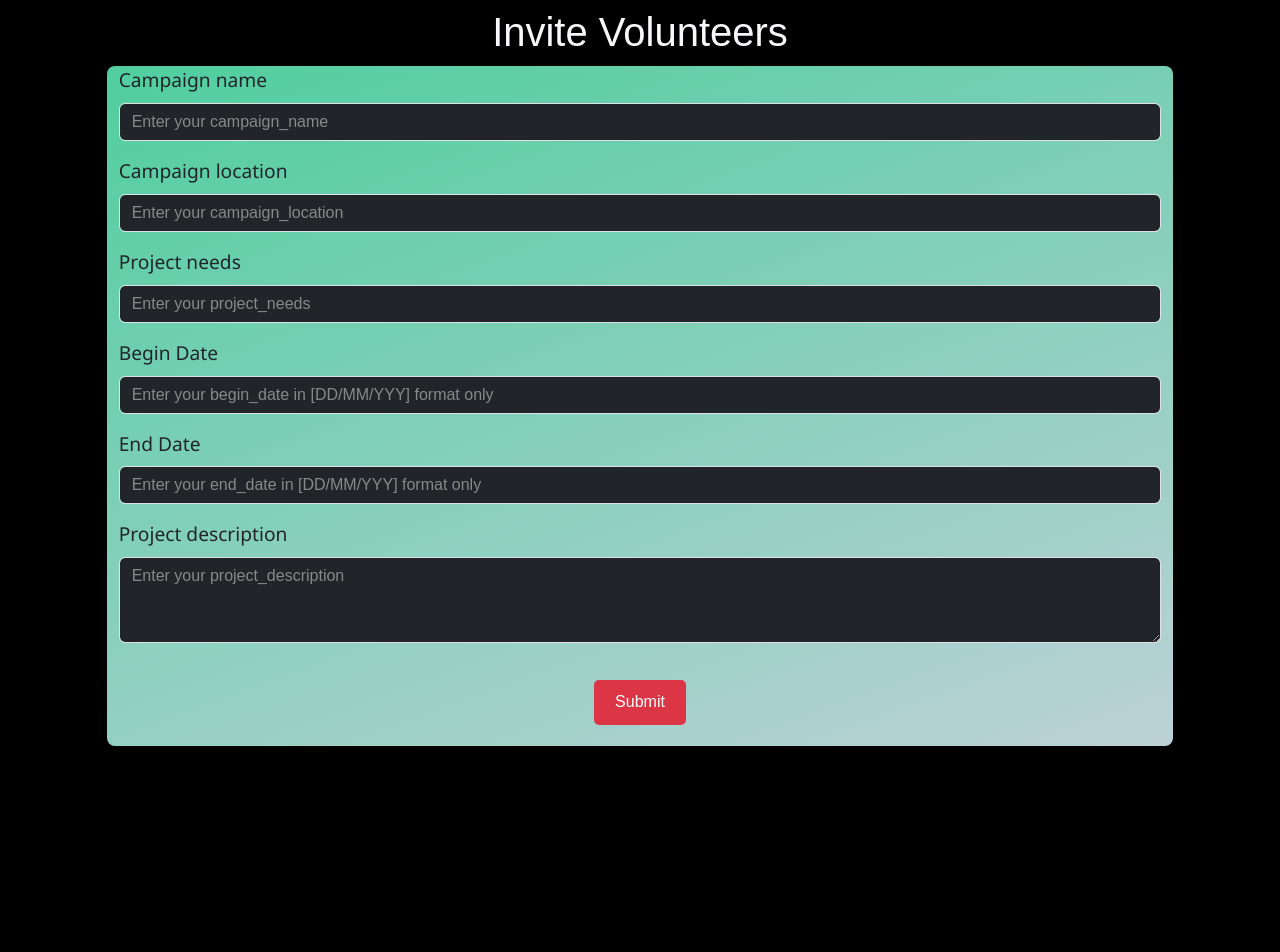
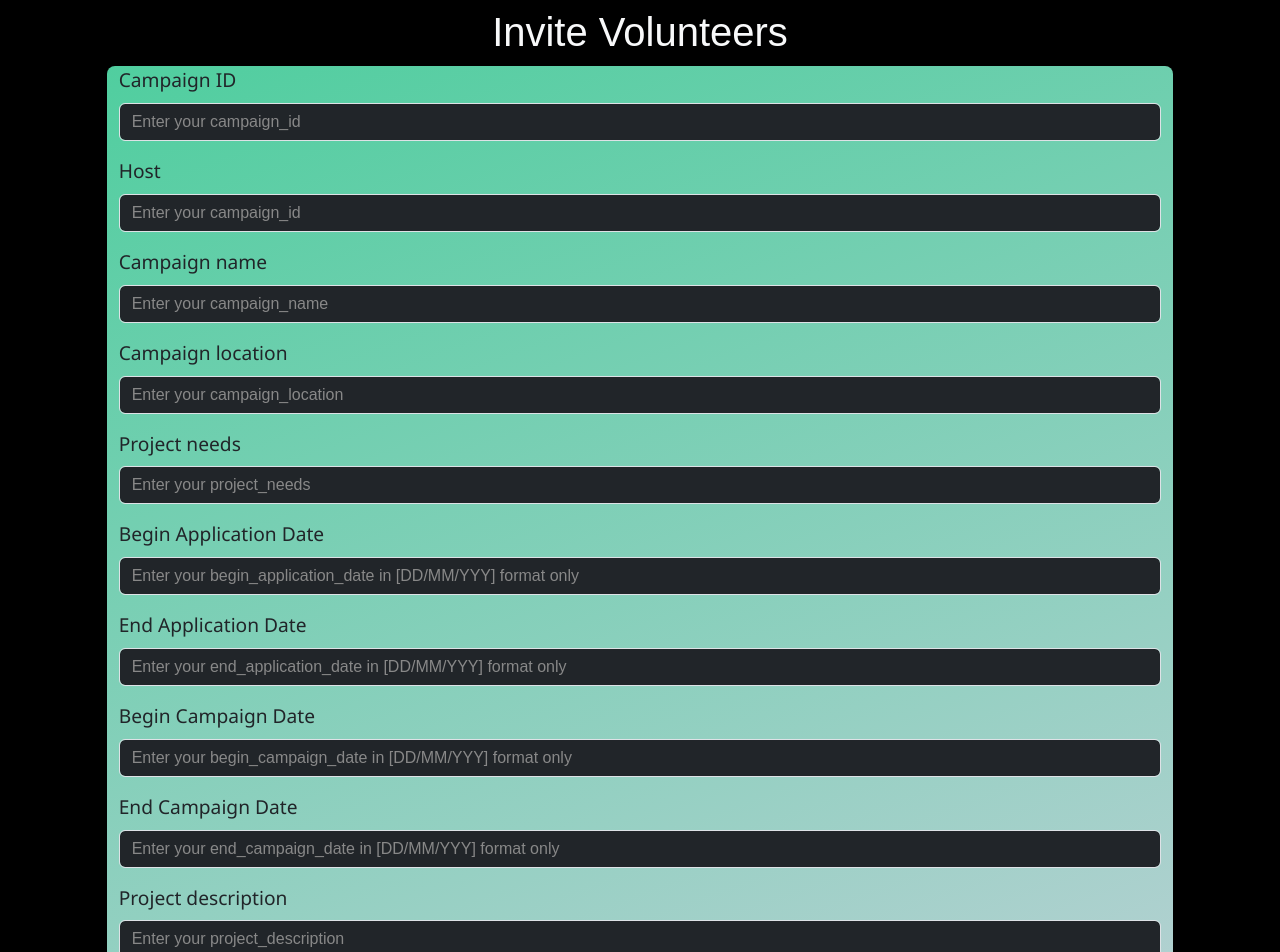
Before and after one commit to Samarth-09/NGOAlly, a React (Create React App) app in the folder Frontend/client/: page /ngocreatecampaign in a window 1280 px wide. Shown: the top 952 px of the page. Before the commit the page ends 800 px from the top, so only its background shows below. Built offline with nearby package versions, Linux system fonts and the light colour scheme.

Commit message:
[Added/Updated]: Createcampaign successfully integrated on formsubmission.

```diff
--- a/Frontend/client/src/App.js
+++ b/Frontend/client/src/App.js
@@ -27,7 +27,7 @@ function App() {
             element={
               <div>
                 <NgoNav />
-                <NgoDashboard />
+                <NgoDashboard/>
               </div>
             }
           />
--- a/Frontend/client/src/components/NGO/Createcampaign.js
+++ b/Frontend/client/src/components/NGO/Createcampaign.js
@@ -1,13 +1,86 @@
-import React from "react";
+import React, { useState } from "react";
+import axios from "axios";
 
 export default function Createcampaign() {
+  const [name, setName] = useState("");
+  const [campaignId, setcampaignId] = useState("");
+  const [host, setHost] = useState("");
+  const [location, setLocation] = useState("");
+  const [needs, setNeeds] = useState("");
+  const [beginApplicationDate, setbeginapplicationDate] = useState("");
+  const [beginCampaignDate, setbegincampaignDate] = useState("");
+  const [endApplicationDate, setendapplicationDate] = useState("");
+  const [endCampaignDate, setendcampaignDate] = useState("");
+  const [description, setDescription] = useState("");
+  const handleSubmit = async (event) => {
+    event.preventDefault();
+    try {
+      let applicationendbeginDate = beginApplicationDate.concat(
+        "-",
+        endApplicationDate
+      );
+      let campaignendbeginDate = beginCampaignDate.concat("-", endCampaignDate);
+      const response = await axios
+        .post("http://localhost:3003/campaign/create", {
+          name: name,
+          location: location,
+          id: parseInt(campaignId),
+          host: parseInt(host),
+          ProjectNeeds: needs,
+          applicationDate: applicationendbeginDate,
+          description: description,
+          campaignDate: campaignendbeginDate,
+        })
+        .then((res) => {
+          if (res.data.msg === "done") {
+            alert("Campaign registered successfully");
+          } else {
+            alert("Error");
+          }
+        })
+        .catch((e) => {
+          alert("Error in providing details");
+          console.log(e);
+        });
+    } catch (e) {
+      console.log(e);
+    }
+  };
   return (
     <div>
       <h1 className="text-light text-center my-2">Invite Volunteers</h1>
+      <form onSubmit={handleSubmit}>
         <div
           className="col-10 bg-color-createcampaign container"
-        style={{ borderRadius: "8px"}}
+          style={{ borderRadius: "8px" }}
         >
+          <div className="mb-3" style={{ marginTop: "1%" }}>
+            <label for="campaignid" className="form-label font-family-label">
+              Campaign ID
+            </label>
+            <input
+              type="text"
+              className="form-control text-light bg-dark createcampaign-placeholder"
+              id="campaignid"
+              placeholder="Enter your campaign_id"
+              value={campaignId}
+              onChange={(e) => setcampaignId(e.target.value)}
+            />
+          </div>
+          <div className="mb-3" style={{ marginTop: "1%" }}>
+            <label for="host" className="form-label font-family-label">
+              Host
+            </label>
+            <input
+              type="text"
+              className="form-control text-light bg-dark createcampaign-placeholder"
+              id="host"
+              placeholder="Enter your campaign_id"
+              value={host}
+              onChange={(e) => setHost(e.target.value)}
+            />
+          </div>
+
           <div className="mb-3" style={{ marginTop: "1%" }}>
             <label for="campaignname" className="form-label font-family-label">
               Campaign name
@@ -15,12 +88,18 @@ export default function Createcampaign() {
             <input
               type="text"
               className="form-control text-light bg-dark createcampaign-placeholder"
-            id="projectname"
+              id="campaignname"
               placeholder="Enter your campaign_name"
+              value={name}
+              onChange={(e) => setName(e.target.value)}
             />
           </div>
+
           <div className="mb-3" style={{ marginTop: "1%" }}>
-          <label for="projectlocation" className="form-label font-family-label">
+            <label
+              for="projectlocation"
+              className="form-label font-family-label"
+            >
               Campaign location
             </label>
             <input
@@ -28,6 +107,8 @@ export default function Createcampaign() {
               className="form-control text-light bg-dark createcampaign-placeholder"
               id="projectlocation"
               placeholder="Enter your campaign_location"
+              value={location}
+              onChange={(e) => setLocation(e.target.value)}
             />
           </div>
           <div className="mb-3" style={{ marginTop: "1%" }}>
@@ -39,28 +120,72 @@ export default function Createcampaign() {
               className="form-control text-light bg-dark createcampaign-placeholder"
               id="projectneeds"
               placeholder="Enter your project_needs"
+              value={needs}
+              onChange={(e) => setNeeds(e.target.value)}
             />
           </div>
           <div className="mb-3" style={{ marginTop: "1%" }}>
-          <label for="begindate" className="form-label font-family-label">
-            Begin Date
+            <label
+              for="beginapplicationdate"
+              className="form-label font-family-label"
+            >
+              Begin Application Date
             </label>
             <input
               type="text"
               className="form-control text-light bg-dark createcampaign-placeholder"
-            id="begindate"
-            placeholder="Enter your begin_date in [DD/MM/YYY] format only"
+              id="beginapplicationdate"
+              placeholder="Enter your begin_application_date in [DD/MM/YYY] format only"
+              value={beginApplicationDate}
+              onChange={(e) => setbeginapplicationDate(e.target.value)}
             />
           </div>
           <div className="mb-3" style={{ marginTop: "1%" }}>
-          <label for="enddate" className="form-label font-family-label">
-            End Date
+            <label
+              for="endapplicationdate"
+              className="form-label font-family-label"
+            >
+              End Application Date
             </label>
             <input
               type="text"
               className="form-control text-light bg-dark createcampaign-placeholder"
-            id="enddate"
-            placeholder="Enter your end_date in [DD/MM/YYY] format only"
+              id="endapplicationdate"
+              placeholder="Enter your end_application_date in [DD/MM/YYY] format only"
+              value={endApplicationDate}
+              onChange={(e) => setendapplicationDate(e.target.value)}
+            />
+          </div>
+          <div className="mb-3" style={{ marginTop: "1%" }}>
+            <label
+              for="begincampaigndate"
+              className="form-label font-family-label"
+            >
+              Begin Campaign Date
+            </label>
+            <input
+              type="text"
+              className="form-control text-light bg-dark createcampaign-placeholder"
+              id="begincampaigndate"
+              placeholder="Enter your begin_campaign_date in [DD/MM/YYY] format only"
+              value={beginCampaignDate}
+              onChange={(e) => setbegincampaignDate(e.target.value)}
+            />
+          </div>
+          <div className="mb-3" style={{ marginTop: "1%" }}>
+            <label
+              for="endcampaigndate"
+              className="form-label font-family-label"
+            >
+              End Campaign Date
+            </label>
+            <input
+              type="text"
+              className="form-control text-light bg-dark createcampaign-placeholder"
+              id="endcampaigndate"
+              placeholder="Enter your end_campaign_date in [DD/MM/YYY] format only"
+              value={endCampaignDate}
+              onChange={(e) => setendcampaignDate(e.target.value)}
             />
           </div>
           <div className="mb-3" style={{ marginTop: "1%" }}>
@@ -75,6 +200,8 @@ export default function Createcampaign() {
               id="projectdescription"
               rows="3"
               placeholder="Enter your project_description"
+              value={description}
+              onChange={(e) => setDescription(e.target.value)}
             ></textarea>
           </div>
           <div className="text-center">
@@ -94,6 +221,7 @@ export default function Createcampaign() {
             </button>
           </div>
         </div>
+      </form>
     </div>
   );
 }
--- a/Frontend/client/src/components/NGO/NgoDashboard.js
+++ b/Frontend/client/src/components/NGO/NgoDashboard.js
@@ -3,13 +3,15 @@ import axios from "axios";
 import ngoimg from "../assets/ngo.jpg";
 import { ID } from "../../App";
 
-const NgoDashboard = () => {
+const NgoDashboard = (props) => {
   const [ngo, setNgo] = useState(null);
   const [campaign, setCampaign] = useState([]);
 
   useEffect(() => {
     const fetchData = async () => {
       try {
+        // let ID = props.prop;
+        console.log(ID);
         const response = await axios.get(
           `http://localhost:3003/ngo/dashboard?id=${ID}`
         );
@@ -142,7 +144,7 @@ const NgoDashboard = () => {
           </div>
         </>
       ) : (
-        <p>Loading</p>
+        <p>Loading...</p>
       )}
     </div>
   );
```
Also changed, not shown: 1 other file (tests, documents, lock files or other folders). Lines whose indentation alone changed are shown as unchanged.
